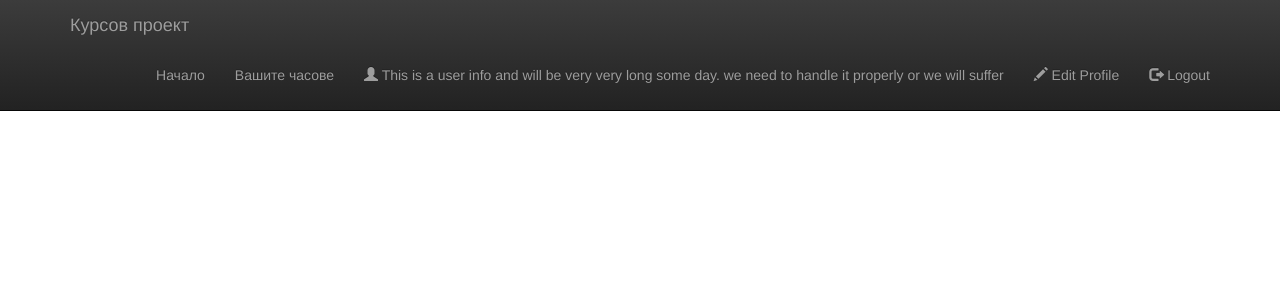
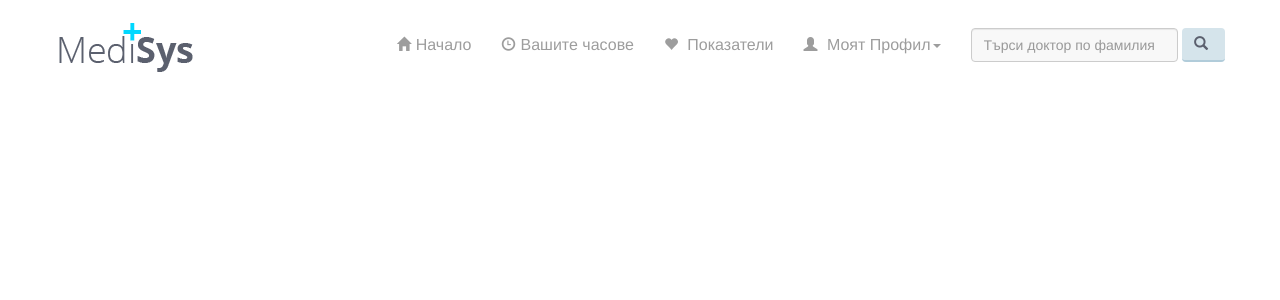
Before and after one commit to mganchew/Doctor-REST-API, a PHP site: page /kursova/site/view/header.php in a window 1280 px wide. Shown: the top 300 px of the page. Run offline with PHP 8.4, Linux system fonts and the light colour scheme; a user stored in the database is signed in; some libraries are stand-ins or nearby versions.

Commit message:
UI refresh

```diff
--- /dev/null
+++ b/site/css/style.css
@@ -0,0 +1,113 @@
+body {
+    background: #fff;
+}
+
+.logo{
+    background: url(../image/logo.png);
+    width: 144px;
+    height: 54px;
+}
+
+.api-top-nav{
+    background: none;
+    color: #444855;
+    border:none;
+    padding: 20px 0;
+    font-size: 16px;
+    margin-bottom: 0;
+}
+
+.api-top-nav .navbar-nav>li>a:hover{
+    color: #000;
+}
+
+.medi-bg{
+    background: url(../image/bg.jpg);
+    background-repeat:   no-repeat;
+    background-position: center center;
+}
+
+.tabs-main-container{
+    width: 520px;
+    height: 600px;
+    margin: 70px auto;
+}
+
+.tabs-main-container .tab-content{
+    background: #fff;
+    padding: 40px;
+    border: 1px solid #dddddd;
+    border-top: none;
+    border-bottom: 2px solid #ddd;
+}
+
+.btn-primary{
+    background: #d5e4eb;
+    border: none;
+    border-bottom: 2px solid #b1ccda;
+    color: #5b606e;
+}
+
+.btn-primary:hover, .btn-primary:active, .btn-primary:focus{
+    background: #b1ccda;
+    border: none;
+    border-bottom: 2px solid #b1ccda;
+    color: #000;
+}
+
+.btn-lg{
+    padding: 15px 25px;
+    font-size: 18px;
+}
+
+.form-control{
+    background: #f8f8f8;
+}
+
+.big-form-control{
+    height: 43px;
+}
+
+.btn-login-container{
+    margin-top: 40px;
+}
+
+.tabs-main-container .nav-tabs>li{
+    background: rgba(255,255,255,0.6);
+}
+
+.nav-tabs>li>a{
+    border: 1px solid #e1e1e1;
+}
+
+.tabs-main-container .nav-tabs>li>a{
+    background: rgba(255,255,255,0.6);
+}
+
+.tabs-main-container .nav-tabs>li.active{
+    background: rgba(255,255,255,1);
+}
+
+.copyright{
+    margin-top: 30px;
+    color: #5b606e;
+    font-size: 14px;
+}
+
+.api-top-nav .glyphicon{
+    font-size: 14px;
+    margin-right: 5px;
+}
+
+.navbar-inverse .navbar-nav>.open>a, .navbar-inverse .navbar-nav>.open>a:focus, .navbar-inverse .navbar-nav>.open>a:hover{
+    background: none;
+    color: #000;
+}
+
+.navbar-inverse .navbar-toggle{
+    border: none;
+}
+
+.navbar-inverse .navbar-toggle{
+    background-color: #b1ccda;
+}
--- a/site/view/header.php
+++ b/site/view/header.php
@@ -19,18 +19,18 @@ if (!$_SESSION['user'] && $_SERVER['SCRIPT_NAME'] != "/site/view/startPage.php")
     <!-- Latest compiled and minified CSS -->
     <link rel="stylesheet" href="https://maxcdn.bootstrapcdn.com/bootstrap/3.3.5/css/bootstrap.min.css">
 
-        <!-- Optional theme -->
-        <link rel="stylesheet" href="https://maxcdn.bootstrapcdn.com/bootstrap/3.3.5/css/bootstrap-theme.min.css">
-
     <!-- Latest compiled and minified JavaScript -->
     <script src="https://maxcdn.bootstrapcdn.com/bootstrap/3.3.5/js/bootstrap.min.js"></script>
 
+    <!-- Custom Style  -->
+    <link rel="stylesheet" type="text/css" href="../css/style.css">
+
 </head>
 <body>
-        <div class = "navbar navbar-inverse navbar-static-top">
+<div class = "navbar navbar-inverse navbar-static-top api-top-nav">
     <div class = "container">
 
-                <a href = "uploadFileForm.php" class = "navbar-brand">Курсов проект</a>
+        <a href = "uploadFileForm.php" class = "navbar-brand logo"></a>
         <input type="hidden" id="userId" value="<?=$_SESSION['userId']?>">
         <input type="hidden" id="userInfo" value="<?=$_SESSION['userInfo']?>">
 
@@ -51,23 +51,53 @@ if (!$_SESSION['user'] && $_SERVER['SCRIPT_NAME'] != "/site/view/startPage.php")
                     <?php
                 } else {
                     ?>
-                            <li><a href = "selectDate.php">Начало</a></li>
+                    <li><a href = "selectDate.php"><span class="glyphicon glyphicon-home"></span>Начало</a></li>
                 <?php } ?>
-                        <li><a href = "appointments.php">Вашите часове</a></li>
+                <li><a href = "appointments.php"><span class="glyphicon glyphicon-time"></span>Вашите часове</a></li>
                 <?php if (isset($_SESSION['user'])) { ?>
 
-                            <li><a href="profile.php?user=<?=$_SESSION['user']?>&type=<?=$_SESSION['userInfo']?>"><span class="glyphicon glyphicon-user"></span>
-                                    <?php
-                                    echo $_SESSION['user'];
-                                    ?>
+                    <li>
+                        <a href="profile.php?user=<?=$_SESSION['user']?>&type=<?=$_SESSION['userInfo']?>"><span class="glyphicon glyphicon-heart"></span>
+                            Показатели
                         </a>
                     </li>
+
+                    <li class="dropdown">
+                        <a href="#" class="dropdown-toggle" data-toggle="dropdown" role="button" aria-haspopup="true" aria-expanded="false">
+                            <span class="glyphicon glyphicon-user"></span>
+                            Моят Профил<span class="caret"></span></a>
+                        <ul class="dropdown-menu">
                             <li>
-                                <a href="profile.php?user=<?=$_SESSION['user']?>&editable=1&type=<?=$_SESSION['userInfo']?>"><span class="glyphicon glyphicon-pencil"></span> Edit Profile</a>
+                                <a href="profile.php?user=<?=$_SESSION['user']?>&type=<?=$_SESSION['userInfo']?>">
+                                    <span class="glyphicon glyphicon-user"></span>
+                                    Профил
+                                </a>
                             </li>
 
-                            <li><a href="logout.php"><span class="glyphicon glyphicon-log-out"></span> Logout</a></p></li>
+                            <li>
+                                <a href="profile.php?user=<?=$_SESSION['user']?>&editable=1&type=<?=$_SESSION['userInfo']?>">
+                                    <span class="glyphicon glyphicon-pencil"></span>
+                                    Редакция
+                                </a>
+                            </li>
+
+                            <li role="separator" class="divider"></li>
+                            <li><a href="logout.php"><span class="glyphicon glyphicon-log-out"></span> Изход</a></p></li>
+                        </ul>
+                    </li>
+
+                    <div class="nav navbar-nav navbar-right">
+                        <script type="text/javascript" src="../js/search.js"></script>
+                        <form class="navbar-form navbar-left" role="search" id="search">
+                            <div class="form-group">
+                                <input type="text" id="searchField" name="searchField" class="form-control" placeholder="Търси доктор по фамилия">
+                            </div>
+                            <button type="submit" id="searchBtn" class="btn btn-primary"><span class="glyphicon glyphicon-search"></span></button>
+                        </form>
+                    </div>
+
                 <?php } ?>
+
             </ul>
 
         </div>
--- a/site/view/profile.php
+++ b/site/view/profile.php
@@ -26,9 +26,7 @@ if (!isset($_GET['editable'])) {
 
     <div class="row">
         <div class="col-xs-6 col-md-3">
-            <a href="#" class="thumbnail">
-                <img src="1.jpg" alt="...">
-            </a>
+                <img class="img-responsive" src="../image/1.jpg" alt="Кратко Описание">
             <div class="caption text-center" id="userInfo">
                 <h3>Кратко описание</h3>
                 <p></p>
--- a/site/view/selectDate.php
+++ b/site/view/selectDate.php
@@ -43,7 +43,7 @@ if (isset($_GET['long'])) {
 } else {
     echo "onload=\"getLocation()\"";
 }
-?> src="1.jpg" class = "img-circle">
+?> src="../image/1.jpg" class = "img-circle">
 
     <h3> Моля избере желаното от вас направление:</h3>
 
@@ -156,7 +156,7 @@ foreach ($hours as $value) {
         </div>
 
         <div class = "text-center">
-            <button type="submit" id="saveBtn" class="btn btn-lg btn-default"> <i class="fa fa-google-plus"></i>Запазване на час!</button>
+            <button type="submit" id="saveBtn" class="btn btn-lg btn-primary"> <i class="fa fa-google-plus"></i>Запазване на час!</button>
         </div>
     </form>
 
```
Also changed, not shown: site/view/footer.php (+0 -9 lines), site/view/loginForm.php (+16 -15 lines), site/view/registrationForm.php (+25 -26 lines), site/view/startPage.php (+35 -33 lines), site/view/userRegForm.php (+25 -26 lines), site/image/bg.jpg (added), site/image/logo.png (added), site/view/1.jpg (deleted). Lines whose indentation alone changed are shown as unchanged.
